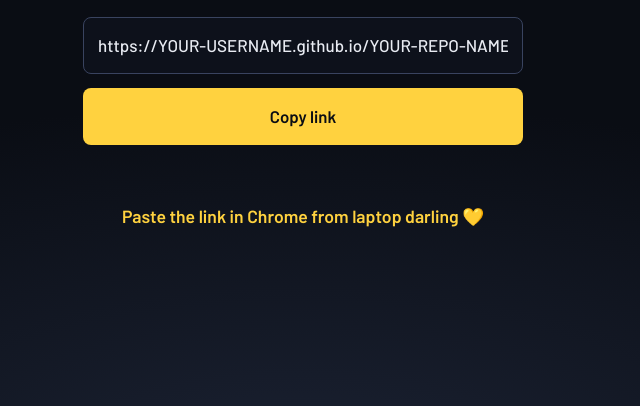
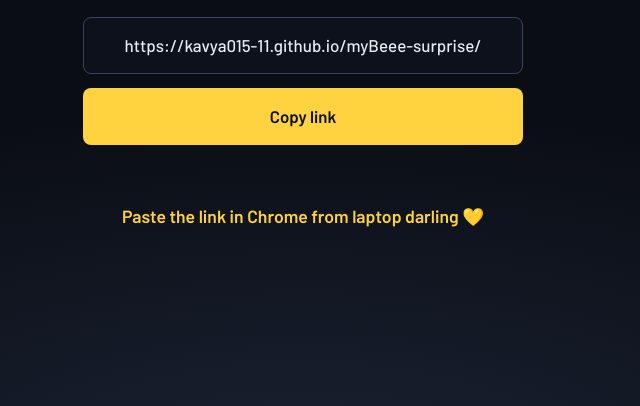
Before and after one commit to kavya015-11/myBeee-surprise, a plain HTML site: page copy.html in a window 1280 px wide. Shown: the part 394-800 px from the top of the page, without its empty margins (337-977 px from the left). Drawn offline with Linux system fonts and the light colour scheme.

Commit message:
copy.html

```diff
--- a/copy.html
+++ b/copy.html
@@ -33,7 +33,7 @@ button{width:100%;padding:15px;border:0;border-radius:8px;background:#ffd23f;col
 </main>
 <script>
 /* put your real GitHub Pages link here */
-const LINK = "https://YOUR-USERNAME.github.io/YOUR-REPO-NAME/";
+const LINK = "https://kavya015-11.github.io/myBeee-surprise/";
 
 const box = document.getElementById('link'), done = document.getElementById('done');
 box.value = LINK;
```
